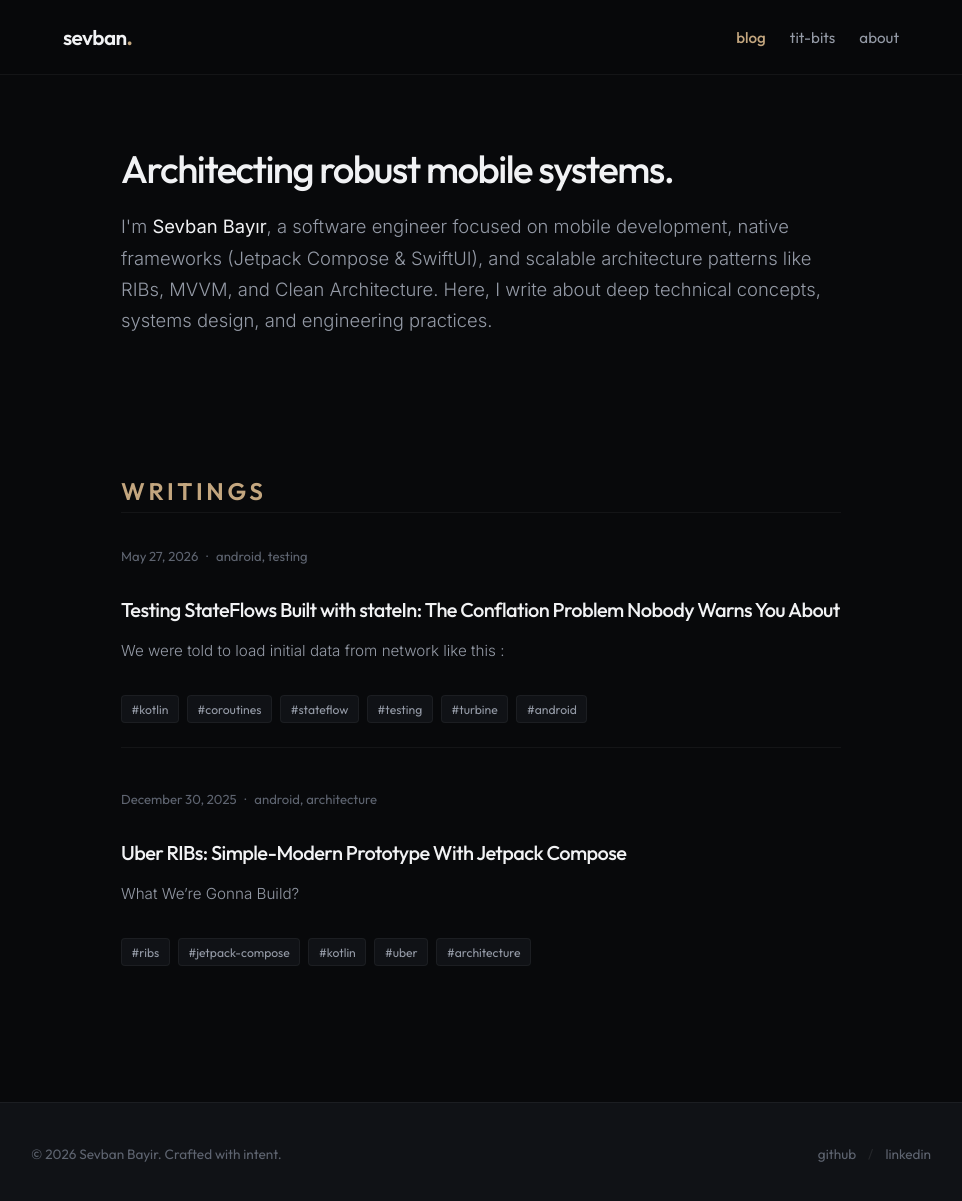
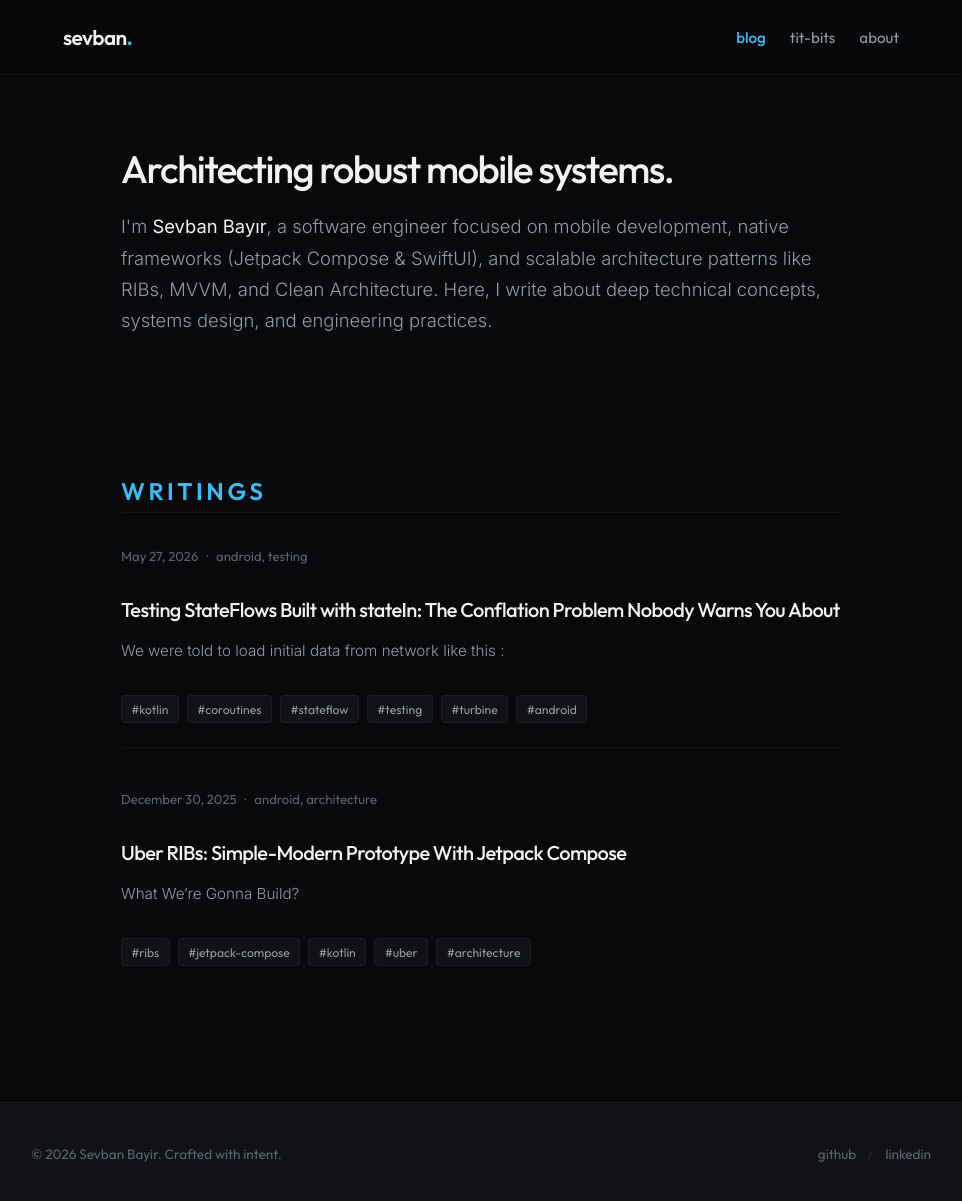
Before and after one commit to sevbanBayir/sevbanBayir.github.io, a Jekyll site: the page built from index.md, in a window 1280 px wide and 1206 px high. Shown: the top 1201 px of the window, without its empty margins (159-1121 px from the left). Built offline with Jekyll 4.4.1, drawn with Linux system fonts in a browser that asks for light colours.

Commit message:
new look

```diff
--- a/_layouts/default.html
+++ b/_layouts/default.html
@@ -55,7 +55,7 @@
         <div class="footer-links">
           <a href="https://github.com/sevbanBayir" target="_blank" rel="noopener noreferrer">github</a>
           <span class="separator">/</span>
-          <a href="https://linkedin.com/in/zsmb13/" target="_blank" rel="noopener noreferrer">linkedin</a>
+          <a href="https://www.linkedin.com/in/sevban-bayir/" target="_blank" rel="noopener noreferrer">linkedin</a>
         </div>
       </div>
     </div>
--- a/assets/main.scss
+++ b/assets/main.scss
@@ -6,16 +6,16 @@
 // DESIGN SYSTEM & VARIABLES
 // -------------------------------------------------------------
 :root {
-  // Color Palette (Classy Deep Slate & Muted Warm Gold)
+  // Color Palette (Classy Deep Slate & Vibrant Electric Blue)
   --bg-primary: #08090b;
   --bg-secondary: #101216;
   --bg-tertiary: #181a20;
   --bg-code: #0b0c0e;
 
-  --accent-gold: #c3a67f;
-  --accent-gold-rgb: 195, 166, 127;
-  --accent-gold-hover: #e0c4a3;
-  --accent-gold-dim: rgba(195, 166, 127, 0.15);
+  --accent-blue: #38bdf8;
+  --accent-blue-rgb: 56, 189, 248;
+  --accent-blue-hover: #7dd3fc;
+  --accent-blue-dim: rgba(56, 189, 248, 0.15);
 
   --text-primary: #f1f2f4;
   --text-secondary: #949aa6;
@@ -23,7 +23,7 @@
 
   --border-light: rgba(255, 255, 255, 0.05);
   --border-medium: rgba(255, 255, 255, 0.09);
-  --border-gold: rgba(195, 166, 127, 0.25);
+  --border-blue: rgba(56, 189, 248, 0.25);
 
   // Typography
   --font-heading: 'Outfit', -apple-system, BlinkMacSystemFont, "Segoe UI", Helvetica, Arial, sans-serif;
@@ -95,12 +95,12 @@ h1, h2, h3, h4, h5, h6 {
 }
 
 a {
-  color: var(--accent-gold);
+  color: var(--accent-blue);
   text-decoration: none;
   transition: var(--transition-fast);
 
   &:hover {
-    color: var(--accent-gold-hover);
+    color: var(--accent-blue-hover);
   }
 }
 
@@ -130,7 +130,7 @@ ul, ol {
     margin-bottom: 0.5rem;
 
     &::marker {
-      color: var(--accent-gold);
+      color: var(--accent-blue);
     }
   }
 }
@@ -145,7 +145,7 @@ hr {
 
 // Blockquotes
 blockquote {
-  border-left: 2px solid var(--accent-gold);
+  border-left: 2px solid var(--accent-blue);
   background-color: var(--bg-secondary);
   padding: 1.25rem 1.5rem;
   margin: 1.5rem 0;
@@ -215,7 +215,7 @@ blockquote {
   letter-spacing: -0.03em;
 
   .accent-dot {
-    color: var(--accent-gold);
+    color: var(--accent-blue);
     font-weight: 700;
   }
 
@@ -250,7 +250,7 @@ blockquote {
     left: 0;
     width: 100%;
     height: 1px;
-    background-color: var(--accent-gold);
+    background-color: var(--accent-blue);
     transform: scaleX(0);
     transform-origin: right;
     transition: transform 0.3s cubic-bezier(0.2, 0.8, 0.2, 1);
@@ -265,7 +265,7 @@ blockquote {
   }
 
   &.active {
-    color: var(--accent-gold);
+    color: var(--accent-blue);
     font-weight: 500;
   }
 }
@@ -312,7 +312,7 @@ blockquote {
     color: var(--text-muted);
 
     &:hover {
-      color: var(--accent-gold);
+      color: var(--accent-blue);
     }
   }
 
@@ -361,7 +361,7 @@ blockquote {
   font-size: 1rem;
   text-transform: uppercase;
   letter-spacing: 0.15em;
-  color: var(--accent-gold);
+  color: var(--accent-blue);
   font-weight: 600;
   margin-bottom: 2rem;
   border-bottom: 1px solid var(--border-light);
@@ -414,7 +414,7 @@ blockquote {
     color: var(--text-primary);
 
     &:hover {
-      color: var(--accent-gold);
+      color: var(--accent-blue);
     }
   }
 }
@@ -443,8 +443,8 @@ blockquote {
   transition: var(--transition-fast);
 
   &:hover {
-    color: var(--accent-gold);
-    border-color: var(--border-gold);
+    color: var(--accent-blue);
+    border-color: var(--border-blue);
     background-color: var(--bg-tertiary);
   }
 }
@@ -575,11 +575,11 @@ blockquote {
   width: 100%;
 
   &:hover {
-    border-color: var(--border-gold);
+    border-color: var(--border-blue);
     background-color: var(--bg-tertiary);
 
     .nav-arrow {
-      color: var(--accent-gold-hover);
+      color: var(--accent-blue-hover);
     }
   }
 }
@@ -589,7 +589,7 @@ blockquote {
   font-size: 0.75rem;
   text-transform: uppercase;
   letter-spacing: 0.1em;
-  color: var(--accent-gold);
+  color: var(--accent-blue);
   font-weight: 600;
   transition: var(--transition-fast);
 }
@@ -621,7 +621,7 @@ table {
 
   th {
     background-color: var(--bg-secondary);
-    color: var(--accent-gold);
+    color: var(--accent-blue);
     font-family: var(--font-heading);
     font-weight: 500;
     border-bottom: 1px solid var(--border-medium);
@@ -676,7 +676,7 @@ table {
     a {
       color: var(--text-primary);
       &:hover {
-        color: var(--accent-gold);
+        color: var(--accent-blue);
       }
     }
   }
@@ -697,7 +697,7 @@ pre, code {
 
 code {
   background-color: var(--bg-secondary);
-  color: var(--accent-gold);
+  color: var(--accent-blue);
   padding: 0.15rem 0.35rem;
   border-radius: var(--radius-sm);
   border: 1px solid var(--border-light);
@@ -749,7 +749,7 @@ code {
 
   // Name Styles
   .na { color: #38bdf8; } // Attribute
-  .nb { color: var(--accent-gold); } // Builtin
+  .nb { color: var(--accent-blue); } // Builtin
   .nc { color: #e9c46a; font-weight: 500; } // Class / Type
   .no { color: #e2cca9; } // Constant
   .nd { color: #f59e0b; } // Decorator
```
Also changed, not shown: _posts/2026-05-27-testing-stateflows-built-with-statein.md (+0 -20 lines).
